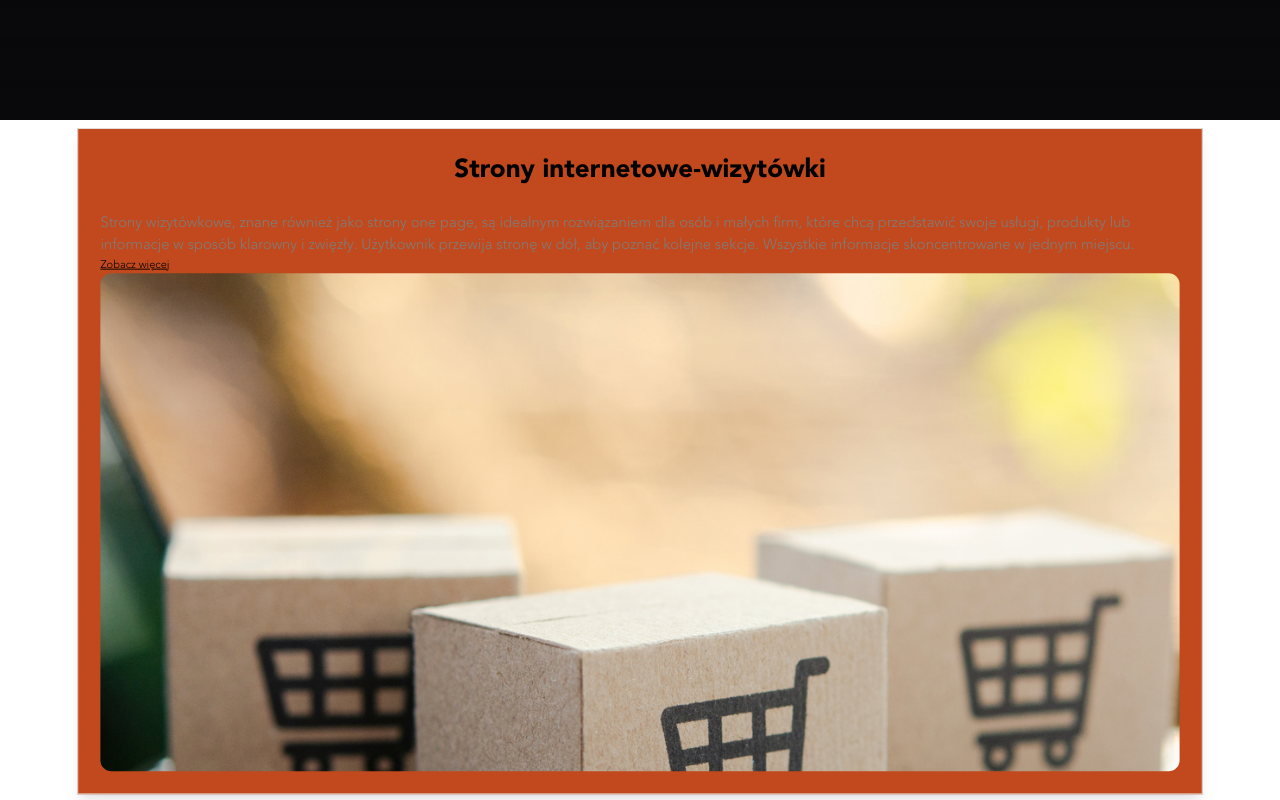
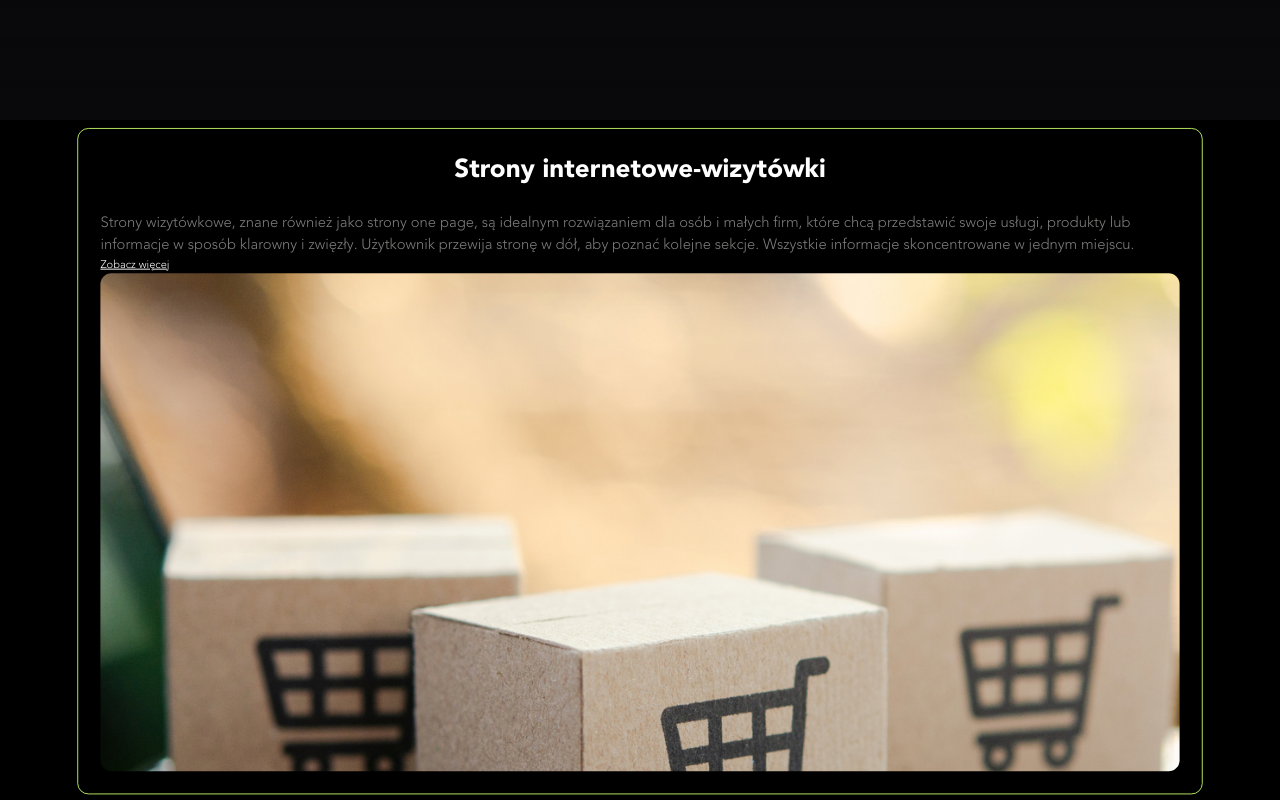
Before and after one commit to SebaP21/Dewwwelopment-Website, a Next.js app: page / in a window 1280 px wide. Shown: the part 960-1760 px from the top of the page. Built offline with nearby package versions, Linux system fonts and the light colour scheme; a web font is replaced by a local one.

Commit message:
test cards

```diff
--- a/src/app/globals.css
+++ b/src/app/globals.css
@@ -62,6 +62,12 @@ h5,
 h6 {
 	@apply font-headers;
 }
+.offerbackground{
+	background-color: black;
+	transition-property: opacity, background-color, transform, filter;
+	transition-timing-function: ease-in-out;
+	transition-duration: 500ms;
+}
 
 .backgroundwrapper{
 	background-color: black;
--- a/src/app/page.tsx
+++ b/src/app/page.tsx
@@ -23,12 +23,14 @@ import { SmoothScrollHero } from "@/components/Animations/HeaderTest/HeaderTest"
 // import PortfolioGallery from "@/components/Animations/PortfolioGallery/PortfolioGallery";
 import NewFaq from "@/components/home/FAQ/NewFaq";
 // import BlogPreview from "@/components/home/BlogBox/BlogPreview";
-// import OurWork from "@/components/Animations/StepsAnimation/StepsAnimation";
+import OurWork from "@/components/Animations/StepsAnimation/StepsAnimation";
 // import StepsAndFaqBackgroundWrapper from "@/components/home/StepsAndBlogBackgroundWrapper/StepsAndFaqBackgroundWrapper";
 // import ScrollSection from "@/components/Animations/OfferSlider/ScrollSection";
 // import ParrallaxTest from "@/components/Animations/ParallaxTest/ParrallaxTest";
 // import PortfolioGallery from "@/components/Animations/PortfolioGallery/PortfolioGallery";
 import { NewOffer } from "@/components/home/newOffer/newOffer";
+import BlogPreview from "@/components/home/BlogBox/BlogPreview";
+import StepsAndFaqBackgroundWrapper from "@/components/home/StepsAndBlogBackgroundWrapper/StepsAndFaqBackgroundWrapper";
 // import StickyFooter from "@/components/global/Footer/StickyFooter";
 // import BlogBox from "@/components/home/BlogBox/BlogItem";
 
--- a/src/components/OfferScrollSection/OfferScrollSection.tsx
+++ b/src/components/OfferScrollSection/OfferScrollSection.tsx
@@ -12,7 +12,9 @@ export type OfferCardProps = {
 	description: string;
 	path: string;
 	buttonTitle?: string;
-	color: string;
+	bgColor: string;
+	color:string;
+	isLight:boolean;
 };
 
 type OfferCardPropsData = {
--- a/src/components/home/newOffer/newOffer.tsx
+++ b/src/components/home/newOffer/newOffer.tsx
@@ -25,10 +25,12 @@ export const NewOffer = () => {
 	}, []);
 
 	return (
-    <section ref={container} className=" pb-[11svh] scroll-m-[8svh] relative ">
+		<section
+			ref={container}
+			className=' pb-[11svh] scroll-m-[8svh] relative  offerbackground '
+		>
 			{offerCardsData.map((project, i) => {
 				const targetScale = 1 - (offerCardsData.length - i) * 0.07;
-
 
 				return (
 					<Card
--- a/src/components/home/newOffer/newOfferCard.tsx
+++ b/src/components/home/newOffer/newOfferCard.tsx
@@ -4,7 +4,7 @@
 
 import Image from "next/image";
 import { useTransform, motion, useScroll } from "framer-motion";
-import { FC, useRef } from "react";
+import { FC, ReactNode, useRef } from "react";
 
 type NewCardProps = {
 	i: number;
@@ -16,6 +16,8 @@ type NewCardProps = {
 	progress: any;
 	range: any;
 	targetScale: any;
+	bgColor: string;
+	isLight: boolean;
 };
 
 export const Card: FC<NewCardProps> = ({
@@ -24,12 +26,15 @@ export const Card: FC<NewCardProps> = ({
 	description,
 	src,
 	url,
+	bgColor,
 	color,
 	progress,
 	range,
 	targetScale,
+	isLight,
 }) => {
 	const container = useRef(null);
+
 	const { scrollYProgress } = useScroll({
 		target: container,
 		offset: ["start end", "start start"],
@@ -39,17 +44,19 @@ export const Card: FC<NewCardProps> = ({
 	const scale = useTransform(progress, range, [1, targetScale]);
 
 	return (
+		<BackgroundColorChange isLight={isLight}>
 			<div
 				ref={container}
-			className=' flex items-center justify-center sticky top-[8svh] mb-12 '
+				className=' flex items-center justify-center  mb-12 '
 			>
 				<motion.div
 					style={{
-					backgroundColor: color,
+						backgroundColor: bgColor,
+						color: color,
 						scale,
 						top: `calc(1vh + ${i * 10}px )`,
 					}}
-				className=' flex flex-col h-[90svh] w-[95%] relative  p-6 origin-top border shadow-lg  '
+					className=' flex flex-col h-[90svh] w-[95%] relative  p-6 origin-top rounded-xl border-lime-300 border-[1px] shadow-lg  '
 				>
 					<h2 className='text-center text-[28px]'>{title}</h2>
 					<div className='flex flex-col h-full w-full mt-6'>
@@ -81,5 +88,50 @@ export const Card: FC<NewCardProps> = ({
 					</div>
 				</motion.div>
 			</div>
+		</BackgroundColorChange>
 	);
 };
+
+interface BackgroundColorChangeProps {
+	children: ReactNode;
+	isLight?: boolean;
+}
+
+const BackgroundColorChange: React.FC<BackgroundColorChangeProps> = ({
+	children,
+	isLight,
+}) => {
+	const handleEnter = () => {
+		const wrapper = document.querySelector(".offerbackground");
+		if (!wrapper) return;
+		if (isLight) {
+			wrapper.classList.add("light-section");
+		} else {
+			wrapper.classList.remove("light-section");
+		}
+	};
+
+	const handleLeave = () => {
+		const wrapper = document.querySelector(".offerbackground");
+		if (!wrapper) return;
+		if (!isLight) {
+			wrapper.classList.add("light-section");
+		} else {
+			wrapper.classList.remove("light-section");
+		}
+	};
+
+	return (
+		<motion.div
+			// initial={{ opacity: 0 }}
+			// whileInView={{ opacity: 1 }}
+			transition={{ duration: 0.5 }}
+			viewport={{ amount: 0.6 }}
+			onViewportEnter={handleEnter}
+			onViewportLeave={handleLeave}
+			className='sticky top-[8svh]'
+		>
+			{children}
+		</motion.div>
+	);
+};
--- a/src/components/home/offerBox/OfferBox.tsx
+++ b/src/components/home/offerBox/OfferBox.tsx
@@ -1,52 +1,4 @@
-// import onePageIcon from "../../../assets/icons/web-programming-2.svg";
-// import advancedIcon from "../../../assets/icons/coding-1.svg";
-// import ecommerce from "../../../assets/icons/ecommerce-1.svg";
-
-// import individual from "../../../assets/icons/star-2.svg";
-// import Training from "../../../assets/icons/graduate-1.svg";
-// import Support from "../../../assets/icons/settings-2.svg";
-// import { OfferCard, OfferCardProps } from "./OfferCard";
-// import {OfferCard}
-// import Divider from "@/components/global/Divider/Divider";
 import { OfferCardProps } from "@/components/OfferScrollSection/OfferScrollSection";
-// import projects from "../../../assets/img/Dewwwelopment-o-nas (1).jpg";
-
-// const OfferBox = () => {
-// 	return (
-// 		<section
-// 			className='w-full scroll-mt-[8svh] flex flex-col justify-center items-center  py-8 gap-4'
-// 			id='offerBox'
-// 			style={{
-// 				backgroundImage: "url('/assets/img/Dewwwelopment-projektowanie.jpg'",
-// 			}}
-// 		>
-// 			<div className='w-[40%]'>
-// 				<Divider
-// 					width={100}
-// 					color={"main"}
-// 				/>
-// 			</div>
-// 			<p className='uppercase text-lg'>Co oferujemy?</p>
-// 			<h2 className='text-5xl font-semibold uppercase'>Usługi</h2>
-
-// 			<article className='w-[90%] py-4 grid grid-cols-1 gap-6 md:grid-cols-2 xl:grid-cols-3 xl:max-w-[1200px] '>
-// 				{offerCardsData.map((data, index) => (
-// 					<OfferCard
-// 						key={index}
-// 						src={data.src}
-// 						title={data.title}
-// 						description={data.description}
-// 						path={data.path}
-// 						buttonTitle={data.buttonTitle}
-// 						color={data.color}
-// 					/>
-// 				))}
-// 			</article>
-// 		</section>
-// 	);
-// };
-
-// export default OfferBox;
 
 export const offerCardsData: OfferCardProps[] = [
 	{
@@ -59,7 +11,9 @@ export const offerCardsData: OfferCardProps[] = [
 			"Wszystkie informacje skoncentrowane w jednym miejscu.",
 		src: "Dewwwelopment-oferta-projektowa.jpg",
 		path: "/oferta/#one-page",
-		color: "#C2491D",
+		color: "#FFFFFF",
+		bgColor: "#000000",
+		isLight: false,
 	},
 	{
 		title: "Rozbudowane strony internetowe",
@@ -70,7 +24,9 @@ export const offerCardsData: OfferCardProps[] = [
 			"lub sekcji biznesowej. Oferują wygodną nawigację i pełne dostosowanie treści do potrzeb użytkownika.",
 		src: "Dewwwelopment-oferta-projektowa.jpg",
 		path: "/oferta/#rozbudowana-strona",
-		color: "#BBACAF",
+		color: "#000000",
+		bgColor: "#FFFFFF",
+		isLight: true,
 	},
 	{
 		title: "Sklepy internetowe",
@@ -85,7 +41,9 @@ export const offerCardsData: OfferCardProps[] = [
 			"pozycję w wynikach wyszukiwania.",
 		src: "Dewwwelopment-oferta-projektowa.jpg",
 		path: "oferta/#sklepy-internetowe",
-		color: "#977F6D",
+		color: "#FFFFFF",
+		bgColor: "#000000",
+		isLight: false,
 	},
 	{
 		title: "Projekty indywidualne",
@@ -99,7 +57,9 @@ export const offerCardsData: OfferCardProps[] = [
 		src: "Dewwwelopment-oferta-projektowa.jpg",
 		path: "/#kontakt",
 		buttonTitle: "Zadzwoń po wycenę",
-		color: "#977F6D",
+		color: "#000000",
+		bgColor: "#FFFFFF",
+		isLight: true,
 	},
 	{
 		title: "Szkolenia",
@@ -113,7 +73,9 @@ export const offerCardsData: OfferCardProps[] = [
 			"narzędziami.",
 		src: "Dewwwelopment-oferta-projektowa.jpg",
 		path: "/oferta/#szkolenia",
-		color: "#977F6D",
+		color: "#FFFFFF",
+		bgColor: "#000000",
+		isLight: false,
 	},
 	{
 		title: "Wsparcie techniczne",
@@ -126,6 +88,8 @@ export const offerCardsData: OfferCardProps[] = [
 			"zakłóceń i awarii.",
 		src: "Dewwwelopment-oferta-projektowa.jpg",
 		path: "/oferta/#wsparcie-techniczne",
-		color: "#977F6D",
+		color: "#000000",
+		bgColor: "#FFFFFF",
+		isLight: true,
 	},
 ];
```
Lines whose indentation alone changed are shown as unchanged.
